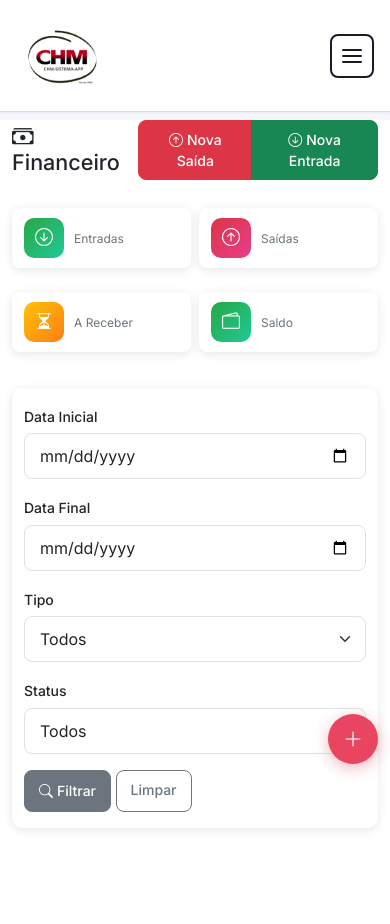
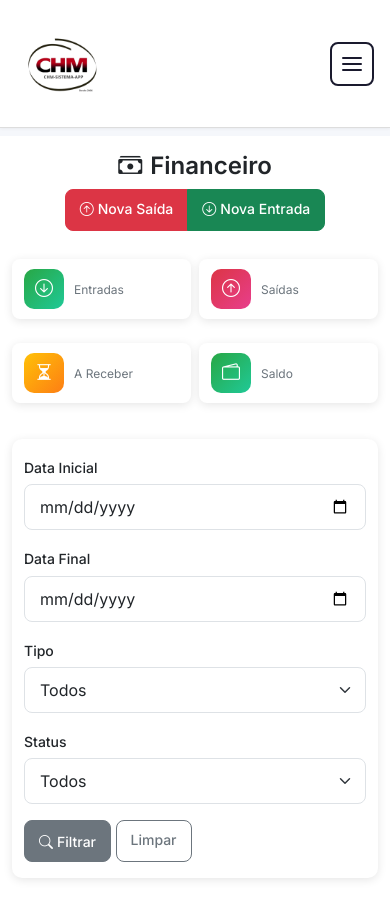
Before and after one commit to chmtransportes/chm-sistema, a PHP site: the page made by app/views/finance/index.php in a window 390 px wide. Before the commit the page ends 830 px from the top, so only its background shows below. Run offline with PHP 8.4, Linux system fonts and the light colour scheme; the template is opened without the code that fills it, so the values that code supplies are empty; some libraries are stand-ins or nearby versions.

Commit message:
v2.6.6 - Mobile: esconder FAB, centralizar Dashboard, header 128px

```diff
--- a/app/assets/css/app.css
+++ b/app/assets/css/app.css
@@ -756,7 +756,7 @@ body {
     align-items: center;
     justify-content: space-between;
     padding: 12px 16px;
-    height: 112px;
+    height: 128px;
     background: #fff;
     border-bottom: 1px solid #ddd;
     position: fixed;
@@ -840,7 +840,7 @@ body {
 
 /* Main content - compensar header fixo */
 .main-content {
-    padding-top: 120px;
+    padding-top: 136px;
 }
 
 /* Page content mobile - BRANCO LIMPO */
@@ -853,6 +853,25 @@ body {
 
     .hide-on-mobile {
         display: none !important;
+    }
+
+    /* Esconder FAB no mobile */
+    .fab-container {
+        display: none !important;
+    }
+
+    /* Título Dashboard centralizado */
+    .container-fluid > .d-flex.justify-content-between {
+        justify-content: center !important;
+        flex-direction: column;
+        align-items: center;
+        padding-top: 16px;
+        gap: 8px;
+    }
+
+    .container-fluid > .d-flex.justify-content-between h4 {
+        font-size: 1.5rem;
+        font-weight: 600;
     }
 }
 
--- a/app/config/config.php
+++ b/app/config/config.php
@@ -35,7 +35,7 @@ if (file_exists($envLoaderPath)) {
 }
 
 // Versão do sistema
-define('CHM_VERSION', '2.6.5');
+define('CHM_VERSION', '2.6.6');
 define('CHM_VERSION_DATE', '2025-12-29');
 
 // Ambiente (production ou development)
```
